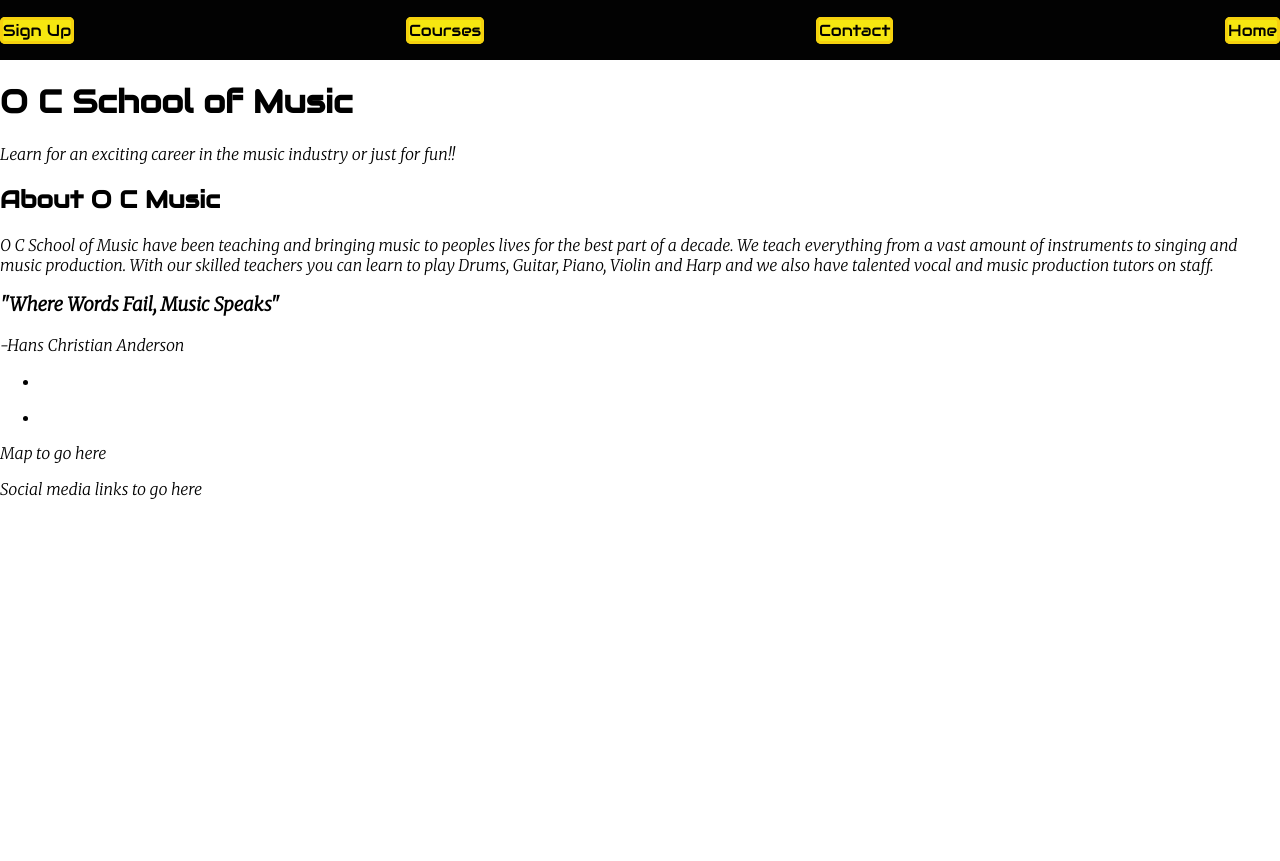
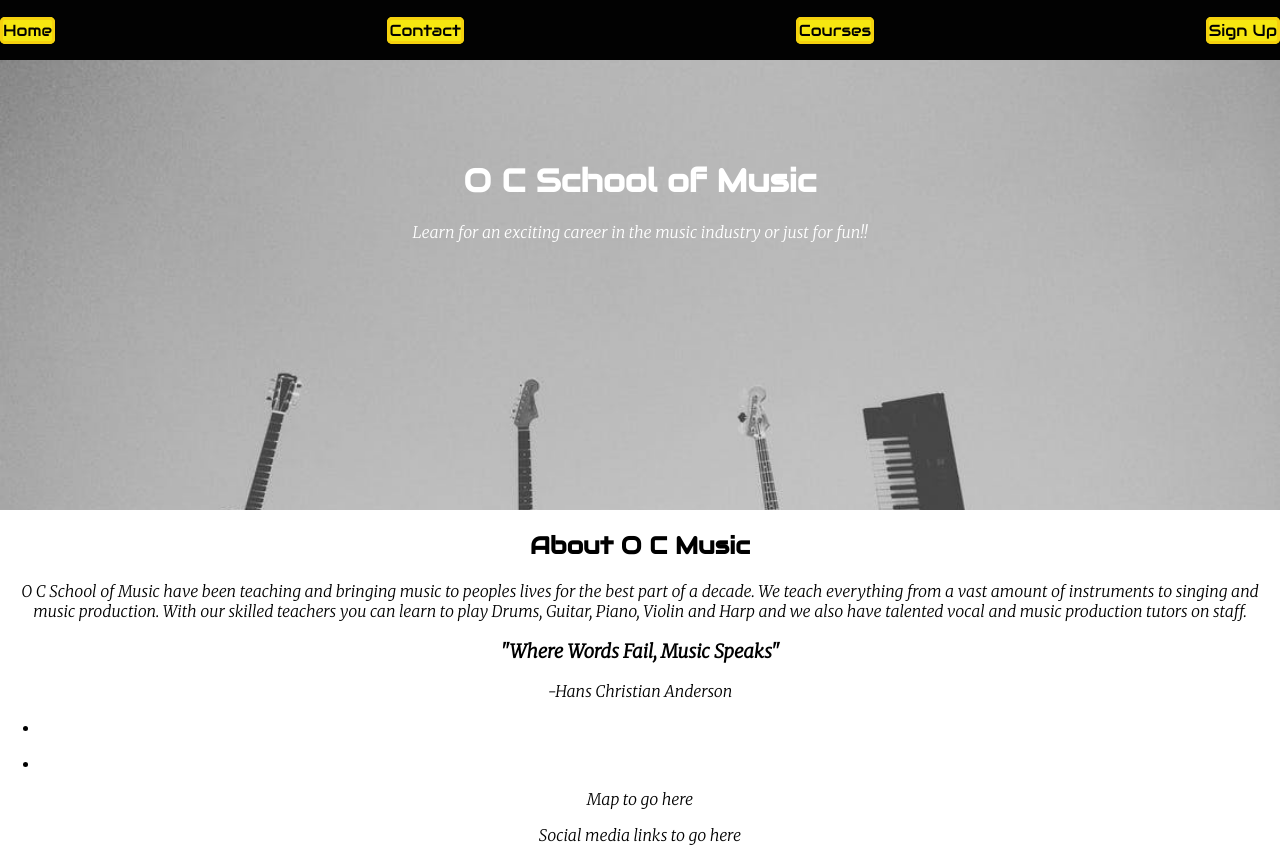
Before and after one commit to PaddyFA/milestone-project-1, a plain HTML site: page index.html in a window 1280 px wide. Before the commit the page ends 800 px from the top, so only its background shows below. Drawn offline with Linux system fonts and the light colour scheme.

Commit message:
add background image to heading

```diff
--- a/assets/css/style.css
+++ b/assets/css/style.css
@@ -4,6 +4,7 @@ body {
     padding: 0;
    /* background-color: #181818;*/
     font-family: Merriweather, sans-serif;
+    text-align: center;
 
 
 }
@@ -17,7 +18,7 @@ h1, h2 {
 
 .nav-container {
     display: flex;
-    flex-direction: row;
+    flex-direction: row-reverse;
     justify-content: center;
     justify-content: space-between;
     align-items: center;
@@ -41,3 +42,33 @@ h1, h2 {
     font-family: Audiowide;
 
 }
+
+.button:hover {
+    background-color: #020202;
+    color: #f6e710;
+}
+
+/* hero image */
+
+#hero-outer {
+    min-height: 450px;
+    color: #ffffff;
+    text-align: center;
+
+}
+
+#hero-outer .hero-image {
+    position: absolute;
+    background: url('../images/instrument-pic-1.jpeg');
+    background-position: center;
+    background-repeat: no-repeat;
+    background-size: cover;
+    width: 100%;
+    height: 450px;
+    z-index: -1;
+}
+
+#hero-outer h1 {
+    margin-top: 0;
+    padding-top: 100px;
+}
--- a/index.html
+++ b/index.html
@@ -27,11 +27,11 @@
 <!--Used W3c html validator at this point and no errors found-->
 
 
-        <div class="hero-image">
-            <div class="main-heading">
+        <div id="hero-outer" class="grid">
+            <div class="hero-image"></div>
                 <h1>O C School of Music</h1>
                 <p>Learn for an exciting career in the music industry or just for fun!!</p>
-            </div>
+
         </div>
 
 
```
